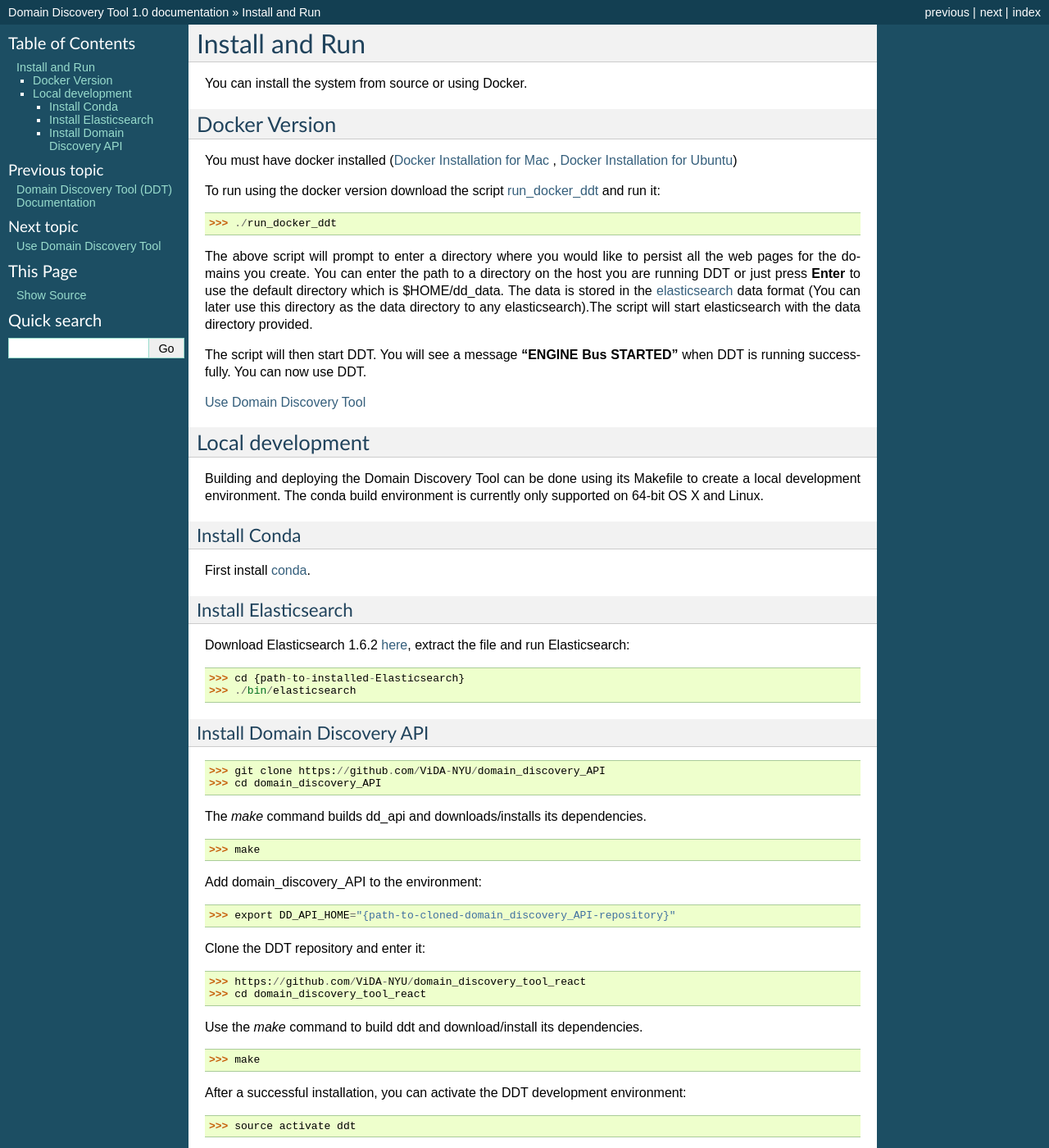
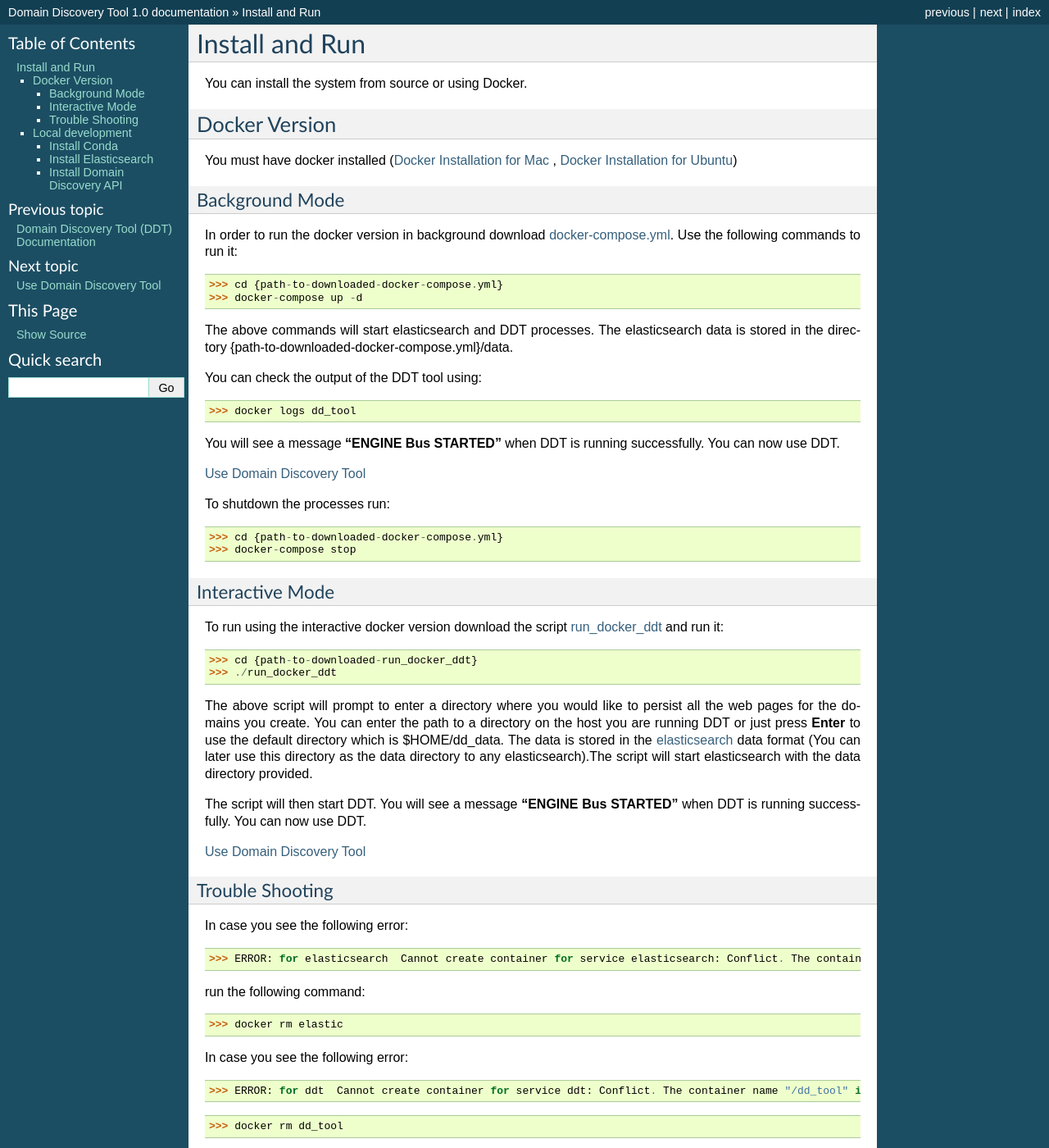
Before and after one commit to VIDA-NYU/domain_discovery_tool, a Sphinx documentation site: the page built from docs/install.rst, in a window 1280 px wide and 1400 px high. Shown: the whole window at 82% size. Built offline with Sphinx 7.4.7, drawn with Linux system fonts in a browser that asks for light colours.

Commit message:
Updated install instructions to run DDT in the background

```diff
--- a/docs/install.rst
+++ b/docs/install.rst
@@ -8,8 +8,35 @@
 
 You must have docker installed (`Docker Installation for Mac <https://docs.docker.com/docker-for-mac/install/>`_ , `Docker Installation for Ubuntu <https://docs.docker.com/engine/installation/linux/ubuntu/>`_)
 
-To run using the docker version download the script `run_docker_ddt <https://github.com/ViDA-NYU/domain_discovery_tool_react/raw/master/bin/run_docker_ddt.zip>`_ and run it:
+Background Mode
+~~~~~~~~~~~~~~~
 
+In order to run the docker version in background download `docker-compose.yml <https://github.com/ViDA-NYU/domain_discovery_tool_react/raw/master/docker-compose.yml>`_. Use the following commands to run it:
+
+>>> cd {path-to-downloaded-docker-compose.yml}
+>>> docker-compose up -d
+
+The above commands will start elasticsearch and DDT processes. The elasticsearch data is stored in the directory {path-to-downloaded-docker-compose.yml}/data.
+
+You can check the output of the DDT tool using:
+
+>>> docker logs dd_tool
+
+You will see a message **"ENGINE Bus STARTED"** when DDT is running successfully. You can now use DDT.
+
+`Use Domain Discovery Tool <http://domain-discovery-tool.readthedocs.io/en/latest/use.html>`_
+
+To shutdown the processes run:
+
+>>> cd {path-to-downloaded-docker-compose.yml}
+>>> docker-compose stop
+
+Interactive Mode
+~~~~~~~~~~~~~~~~
+
+To run using the interactive docker version download the script `run_docker_ddt <https://github.com/ViDA-NYU/domain_discovery_tool_react/raw/master/bin/run_docker_ddt.zip>`_ and run it:
+
+>>> cd {path-to-downloaded-run_docker_ddt}
 >>> ./run_docker_ddt
 
 The above script will prompt to enter a directory where you would like to persist all the web pages for the domains you create. You can enter the path to a directory on the host you are running DDT or just press **Enter** to use the default directory which is $HOME/dd_data. The data is stored in the `elasticsearch <https://www.elastic.co/products/elasticsearch>`_ data format (You can later use this directory as the data directory to any elasticsearch).The script will start elasticsearch with the data directory provided.
@@ -17,6 +44,23 @@
 The script will then start DDT. You will see a message **"ENGINE Bus STARTED"** when DDT is running successfully. You can now use DDT.
 
 `Use Domain Discovery Tool <http://domain-discovery-tool.readthedocs.io/en/latest/use.html>`_
+
+Trouble Shooting
+~~~~~~~~~~~~~~~~
+
+In case you see the following error:
+
+>>> ERROR: for elasticsearch  Cannot create container for service elasticsearch: Conflict. The container name "/elastic" is already in use by container b714e105ccbf3a6d5a718c76c2ce1e5a51ea6f10a5f4997a6e5b12b9c7faf50e. You have to remove (or rename) that container to be able to reuse that name.
+
+run the following command:
+
+>>> docker rm elastic
+
+In case you see the following error:
+
+>>> ERROR: for ddt  Cannot create container for service ddt: Conflict. The container name "/dd_tool" is already in use by container 326881fda035692aa0a5c03ec808294aaad2f9fd816baa13270d2fe50e7e1e77. You have to remove (or rename) that container to be able to reuse that name.
+
+>>> docker rm dd_tool
 
 Local development
 -----------------
```
